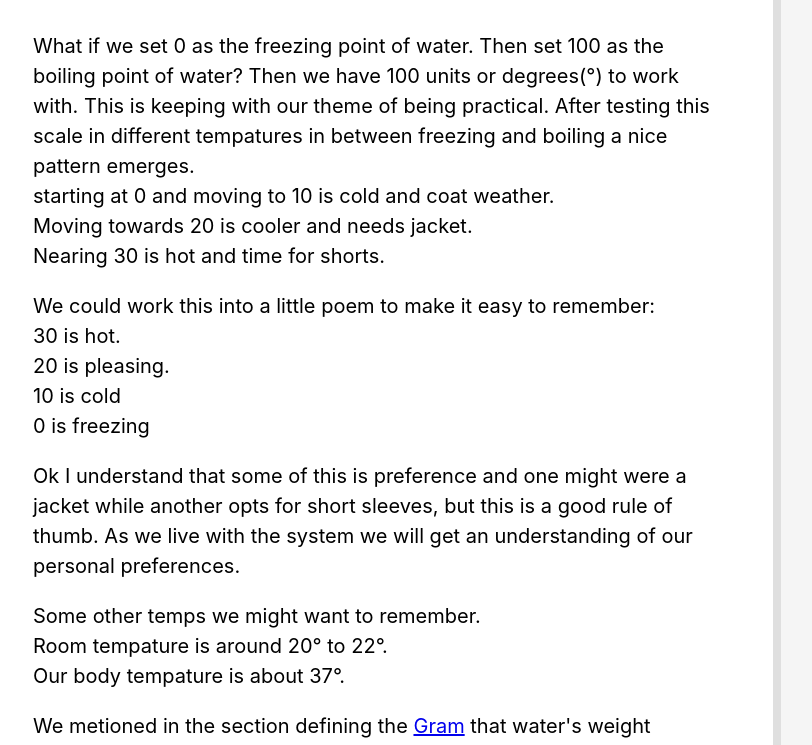
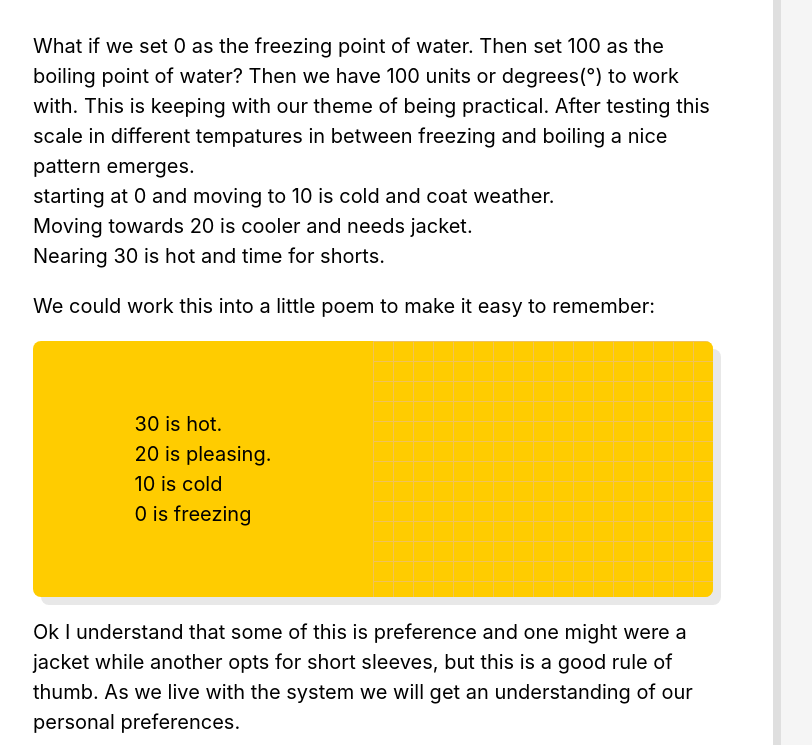
Before and after one commit to ronnross/waxeccentric, a Next.js app: page /ametrica/celsius in a window 1280 px wide. Shown: the part 489-1234 px from the top of the page, without its empty margins (267-1079 px from the left). Built offline with nearby package versions, Linux system fonts and the light colour scheme.

Commit message:
adding poem to media box

```diff
--- a/pages/ametrica/celsius.js
+++ b/pages/ametrica/celsius.js
@@ -1,5 +1,6 @@
 import Head from "next/head";
 import Link from "next/link";
+import MediaBox from "../../components/MediaBox";
 
 const Celsius = () => {
   return (
@@ -34,7 +35,10 @@ const Celsius = () => {
           </p>
           <p>
             We could work this into a little poem to make it easy to remember:
-            <br />
+          </p>
+
+          <MediaBox>
+            <p>
               30 is hot.
               <br />
               20 is pleasing.
@@ -44,6 +48,8 @@ const Celsius = () => {
               0 is freezing
               <br />
             </p>
+          </MediaBox>
+
           <p>
             Ok I understand that some of this is preference and one might were a
             jacket while another opts for short sleeves, but this is a good rule
@@ -61,9 +67,9 @@ const Celsius = () => {
             <Link href="/ametrica/gram">
               <a>Gram</a>
             </Link>{" "}
-            that water&apos;s weight changes in different tempatures. We can find
-            which tempature water is at its most dense and us that for our gram.
-            Turns out it is 4°. Now we can build scales!
+            that water&apos;s weight changes in different tempatures. We can
+            find which tempature water is at its most dense and us that for our
+            gram. Turns out it is 4°. Now we can build scales!
           </p>
           <p>
             Finally, for the name of this system. Here is where we will take a
```
Lines whose indentation alone changed are shown as unchanged.
